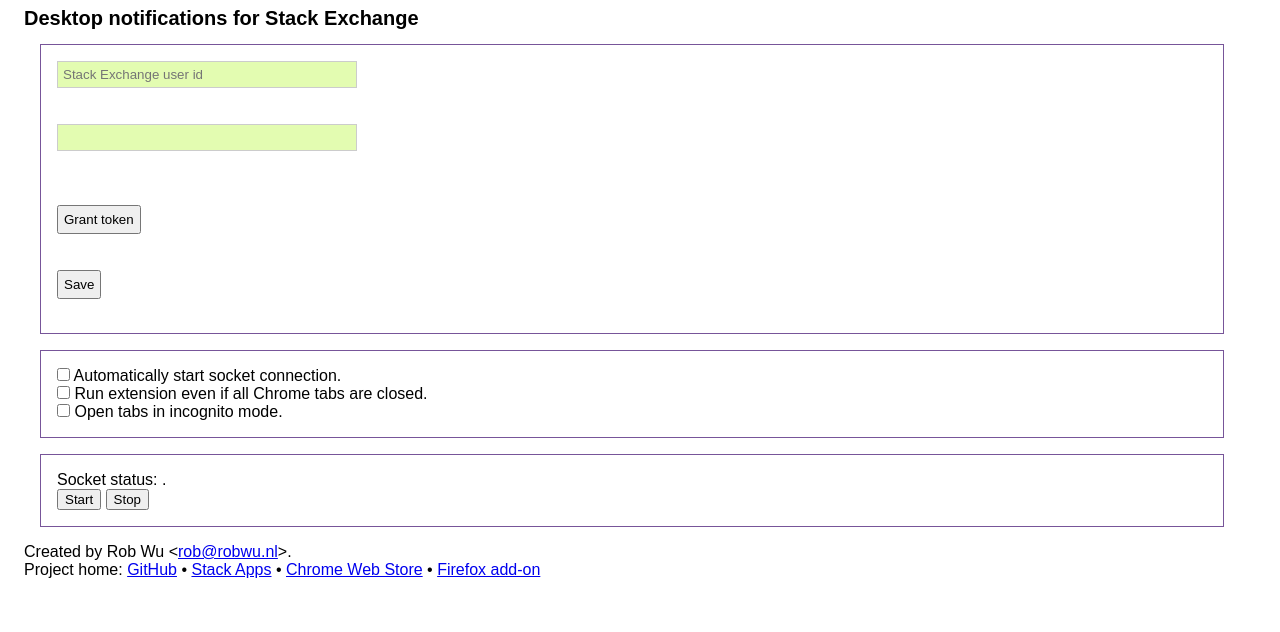
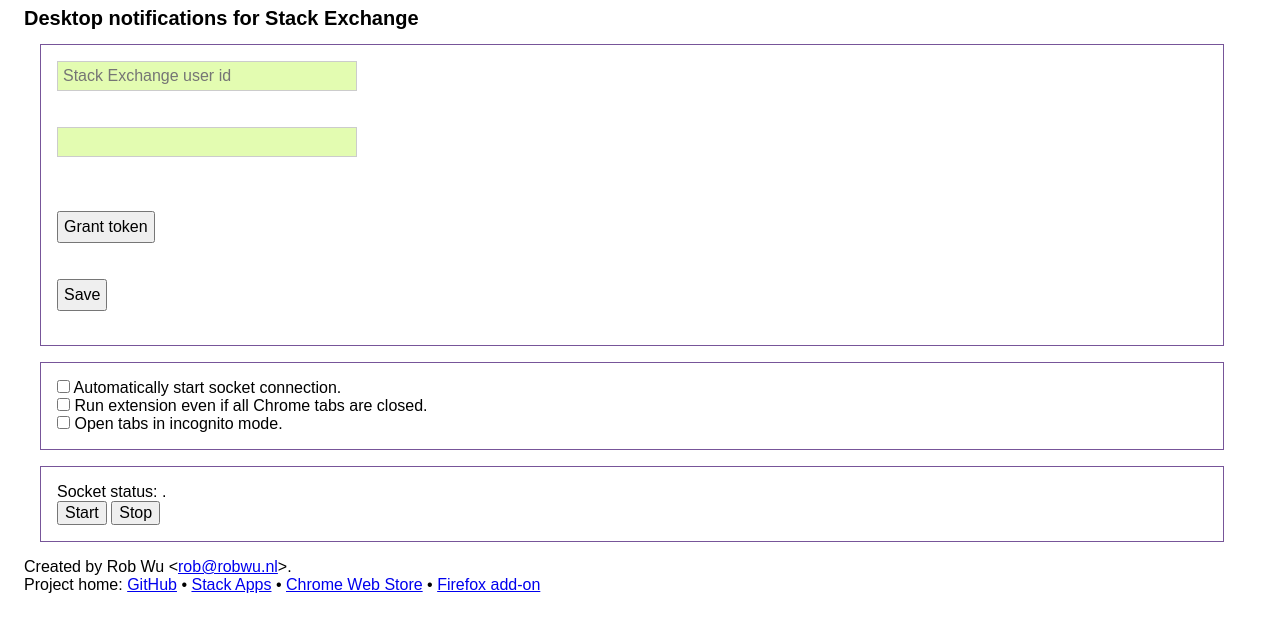
Before and after one commit to Rob--W/stackexchange-notifications, a browser extension: page Chrome/options.html in a window 1280 px wide. Drawn offline with Linux system fonts and the light colour scheme.

Commit message:
Set default font size for input fields #13

```diff
--- a/Chrome/options.css
+++ b/Chrome/options.css
@@ -16,6 +16,7 @@
     border: 1px solid #759;
 }
 input {
+    font-size: 100%;
     margin: 0;
 }
 
--- a/Firefox/data/options.css
+++ b/Firefox/data/options.css
@@ -19,6 +19,7 @@
     border: 1px solid #759;
 }
 input {
+    font-size: 100%;
     margin: 3px 0 0 0;
 }
 
```
